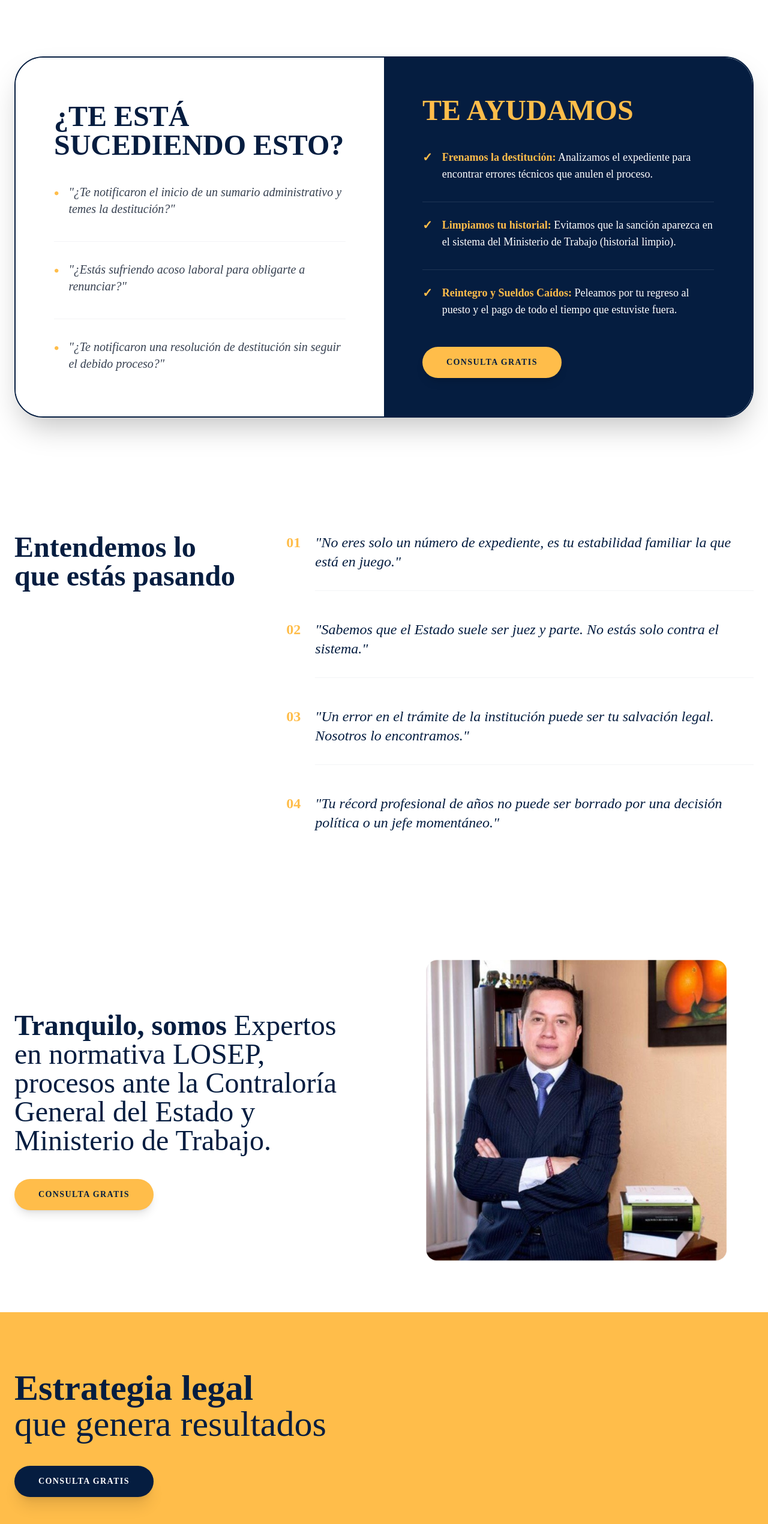
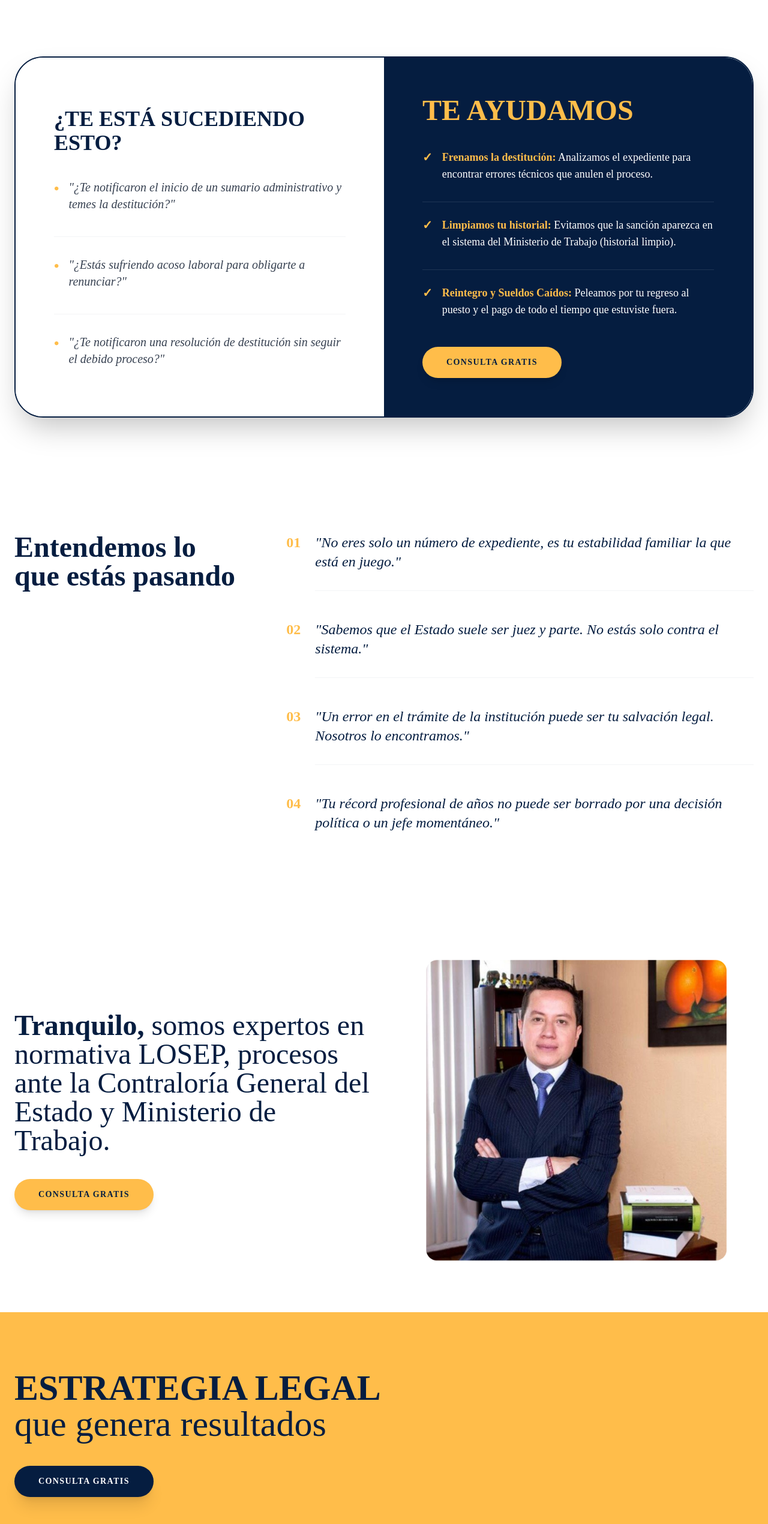
Before and after one commit to DevCardenasS/web-cardenas-saltos, a Next.js app: page /defensa-losep in a window 1280 px wide. Shown: the part 1295-3835 px from the top of the page at 60% size. Built offline with nearby package versions, Linux system fonts and the light colour scheme.

Commit message:
Update defensa-losep.js

```diff
--- a/pages/defensa-losep.js
+++ b/pages/defensa-losep.js
@@ -46,9 +46,9 @@ export default function DefensaLosep() {
       <section className="max-w-7xl mx-auto px-6 py-16 md:py-24">
         <div className="grid lg:grid-cols-2 gap-0 rounded-[2rem] md:rounded-[3rem] overflow-hidden shadow-2xl border-2 border-[#051d40]">
 
-          {/* Lado Izquierdo: ¿Te está sucediendo esto? (Bold) */}
+          {/* Lado Izquierdo: ¿Te está sucediendo esto? (Bold + Tamaño Ajustado en Desktop) */}
           <div className="bg-white p-8 md:p-16 flex flex-col justify-center">
-            <h2 className="text-[#051d40] text-3xl md:text-5xl font-bold mb-10 uppercase leading-tight">
+            <h2 className="text-[#051d40] text-3xl md:text-4xl font-bold mb-10 uppercase leading-tight">
               ¿Te está sucediendo esto?
             </h2>
             <div className="space-y-8 md:space-y-10">
@@ -128,13 +128,13 @@ export default function DefensaLosep() {
         </div>
       </section>
 
-      {/* --- SECCIÓN EXPERTO: FRASE CORREGIDA (Tranquilo) --- */}
+      {/* --- SECCIÓN EXPERTO: FRASE CORREGIDA (Tranquilo en Black, resto normal) --- */}
       <section className="max-w-7xl mx-auto px-6 py-16 md:py-20">
         <div className="flex flex-col md:flex-row items-center gap-12">
           <div className="md:w-1/2">
             <h2 className="text-[#051d40] text-2xl md:text-5xl leading-tight mb-10">
-              <span className="font-black">Tranquilo, somos </span>
-              <span className="font-medium">Expertos en normativa LOSEP, procesos ante la Contraloría General del Estado y Ministerio de Trabajo.</span>
+              <span className="font-black">Tranquilo, </span>
+              <span className="font-normal">somos expertos en normativa LOSEP, procesos ante la Contraloría General del Estado y Ministerio de Trabajo.</span>
             </h2>
             <a
               href={`https://wa.me/${WHATSAPP_NUMBER}?text=${whatsappMessage}`}
@@ -157,7 +157,7 @@ export default function DefensaLosep() {
       <section className="w-full bg-[#ffbd4a] py-20 md:py-24">
         <div className="max-w-7xl mx-auto px-6 text-left">
           <h2 className="text-[#051d40] text-3xl md:text-6xl mb-10" style={{ lineHeight: '1' }}>
-            <span className="block font-black">Estrategia legal</span>
+            <span className="block font-black uppercase">Estrategia legal</span>
             <span className="block font-normal">que genera resultados</span>
           </h2>
           <a href={`https://wa.me/${WHATSAPP_NUMBER}?text=${whatsappMessage}`}
```
